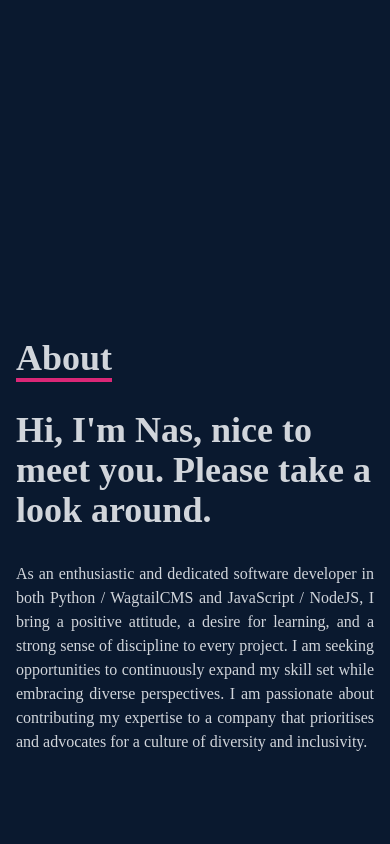
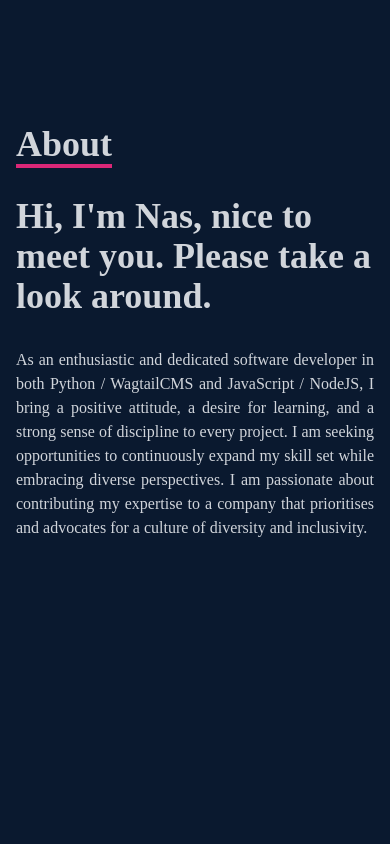
Before and after one commit to nascho/portfolio-react, a React (Create React App) app: page / in a window 390 px wide. Shown: the part 720-1564 px from the top of the page. Built offline with nearby package versions, Linux system fonts and the light colour scheme.

Commit message:
changed screen min screen height for mobiles

```diff
--- a/src/components/About.jsx
+++ b/src/components/About.jsx
@@ -2,7 +2,7 @@ import React from 'react'
 
 const About = () => {
   return (
-    <div name="about" className='w-full h-screen bg-[#0a192f] text-gray-300'>
+    <div name="about" className='w-full min-h-screen bg-[#0a192f] text-gray-300'>
         <div className="flex flex-col justify-center items-center w-full h-full">
             <div className='max-w-[1000px] w-full grid grid-cols-2 gap-8'>
                 <div className='pb-8 pl-4'>
--- a/src/components/Contact.jsx
+++ b/src/components/Contact.jsx
@@ -2,7 +2,7 @@ import React from 'react'
 
 const Contact = () => {
   return (
-    <div name='contact' className='w-full h-screen bg-[#0a192f] flex justify-center items-center p-4'>
+    <div name='contact' className='w-full min-h-screen bg-[#0a192f] flex justify-center items-center p-4'>
         <form method='POST' action="https://getform.io/f/pbnvxydb" className='flex flex-col max-w-[972px] w-full'>
             <div className='pb-8'>
                 <p className='text-4xl font-bold inline border-b-4 border-pink-600 text-gray-300'>Contact</p>
--- a/src/components/Projects.jsx
+++ b/src/components/Projects.jsx
@@ -9,7 +9,7 @@ const Projects = () => {
     //setProject(data);
 
     return (
-        <div name='projects' className='w-full md:h-screen text-gray-300 bg-[#0a192f]'>
+        <div name='projects' className='w-full md:min-h-screen text-gray-300 bg-[#0a192f]'>
         <div className='max-w-[1000px] mx-auto p-4 flex flex-col justify-center w-full h-full'>
             <div className='pb-8'>
                 <p className='text-4xl font-bold inline border-b-4 text-gray-300 border-pink-600'>
--- a/src/components/Skills.jsx
+++ b/src/components/Skills.jsx
@@ -15,7 +15,7 @@ import Wagtail from '../assets/wagtail.png';
 
 const Skills = () => {
     return (
-      <div name='skills' className='w-full h-screen bg-[#0a192f] text-gray-300'>
+      <div name='skills' className='w-full min-h-screen bg-[#0a192f] text-gray-300'>
         {/** container */}
         <div className='max-w-[1000px] mx-auto p-4 flex flex-col justify-center w-full h-full'>
             <div className='pb-2'>
```
